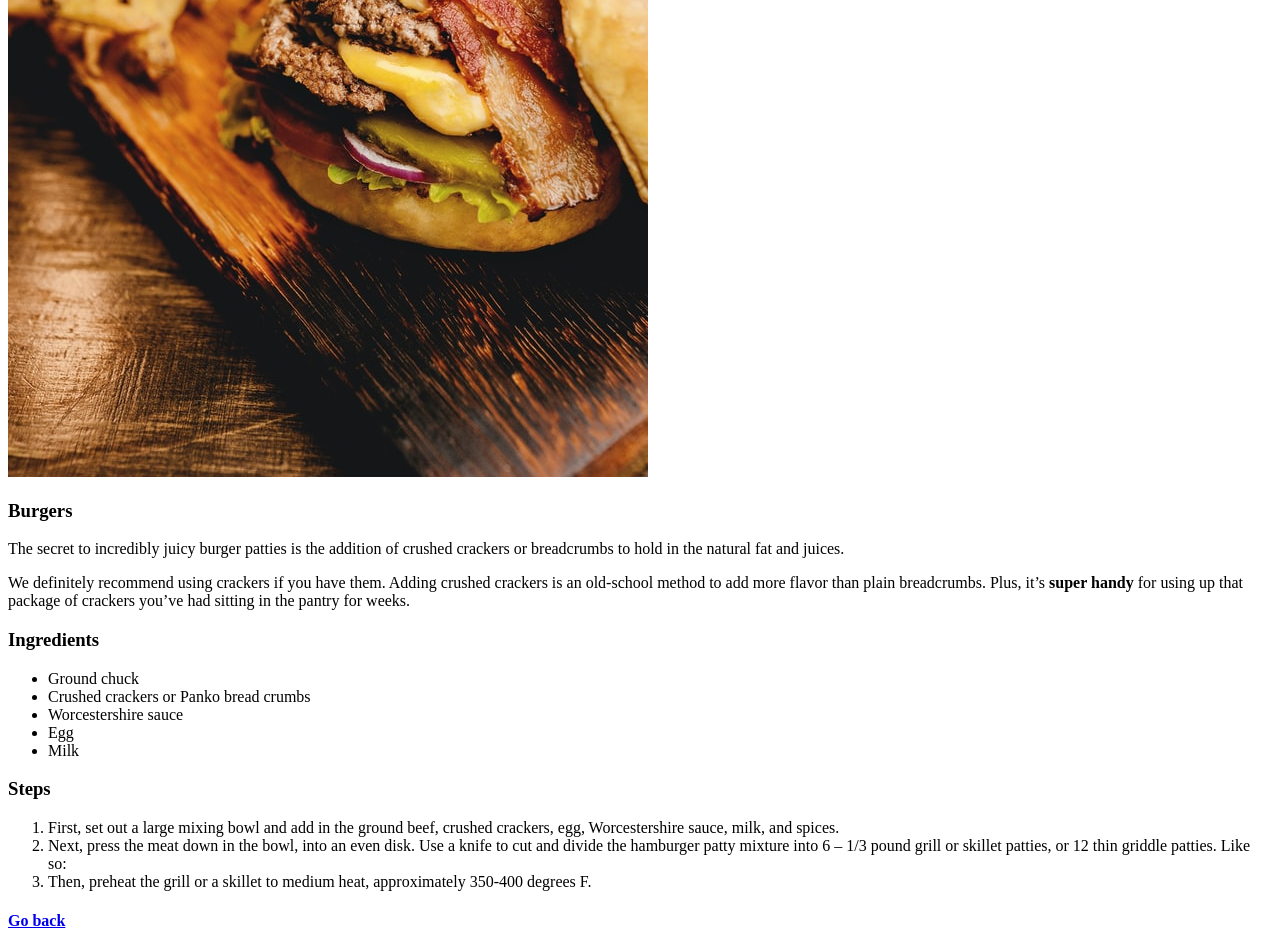
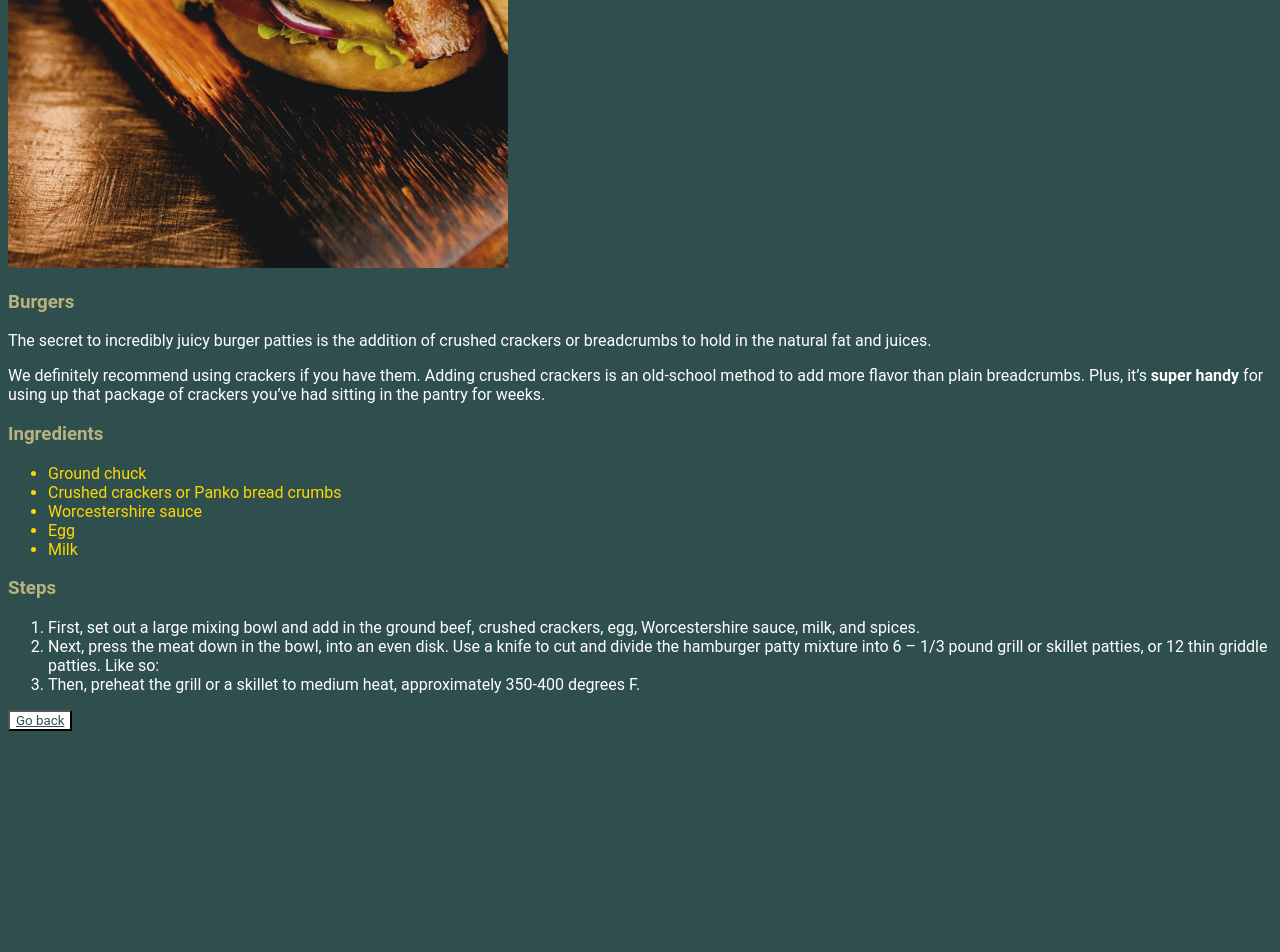
Before and after one commit to kazmonroy/git-recipes, a plain HTML site: page recipes/burger.html in a window 1280 px wide. Shown: the part 563-1515 px from the top of the page. After the commit the page ends 1302 px from the top, so only its background shows below. Drawn offline with Linux system fonts and the light colour scheme.

Commit message:
Edit files

```diff
--- a/recipes/burger.html
+++ b/recipes/burger.html
@@ -3,18 +3,19 @@
 <html lang="en">
 <head>
     <meta charset="UTF-8">
+    <link rel="stylesheet" href="../styles.css">
     <title>Burger</title>
 
 </head>
 
 <body>
     <h1>Burger</h1>
-    <img src="../images/burger.jpg" alt="A delicious burger">
+    <img class="cover" src="../images/burger.jpg" alt="A delicious burger">
     <h3>Burgers</h3>
     <p>The secret to incredibly juicy burger patties is the addition of crushed crackers or breadcrumbs to hold in the natural fat and juices.</p>
     <p>We definitely recommend using crackers if you have them. Adding crushed crackers is an old-school method to add more flavor than plain breadcrumbs. Plus, it’s <strong>super handy</strong> for using up that package of crackers you’ve had sitting in the pantry for weeks.</p>
     <h3>Ingredients</h3>
-    <ul>
+    <ul class="ingredients">
         <li>Ground chuck</li>
         <li>Crushed crackers or Panko bread crumbs</li>
         <li>Worcestershire sauce</li>
@@ -30,7 +31,8 @@
         <li>Then, preheat the grill or a skillet to medium heat, approximately 350-400 degrees F.
         </li>
     </ol>
-    <h4> <a href="../index.html">Go back</a></h4>
+    <button class="bt"><a class="link" href="../index.html"> Go back</a></button>
+
 
 </body>
 
--- /dev/null
+++ b/styles.css
@@ -0,0 +1,33 @@
+* {
+    background-color: darkslategray;
+    color: white;
+    font-family: Roboto, Arial, sans-serif;
+}
+
+.cover {
+    height: auto;
+    width: 500px;
+
+}
+
+h1 {
+    color: rgb(223, 202, 15);
+}
+
+h3 {
+    color: rgb(184, 178, 126);
+}
+
+.bt {
+    background-color: white;
+    color: darkslategray;
+}
+
+.ingredients li {
+    color: gold;
+}
+
+.link {
+    background-color: white;
+    color: darkslategray;;
+}
```
Also changed, not shown: index.html (+2 -1 lines), recipes/french-fries.html (+5 -3 lines), recipes/pizza.html (+5 -3 lines).
